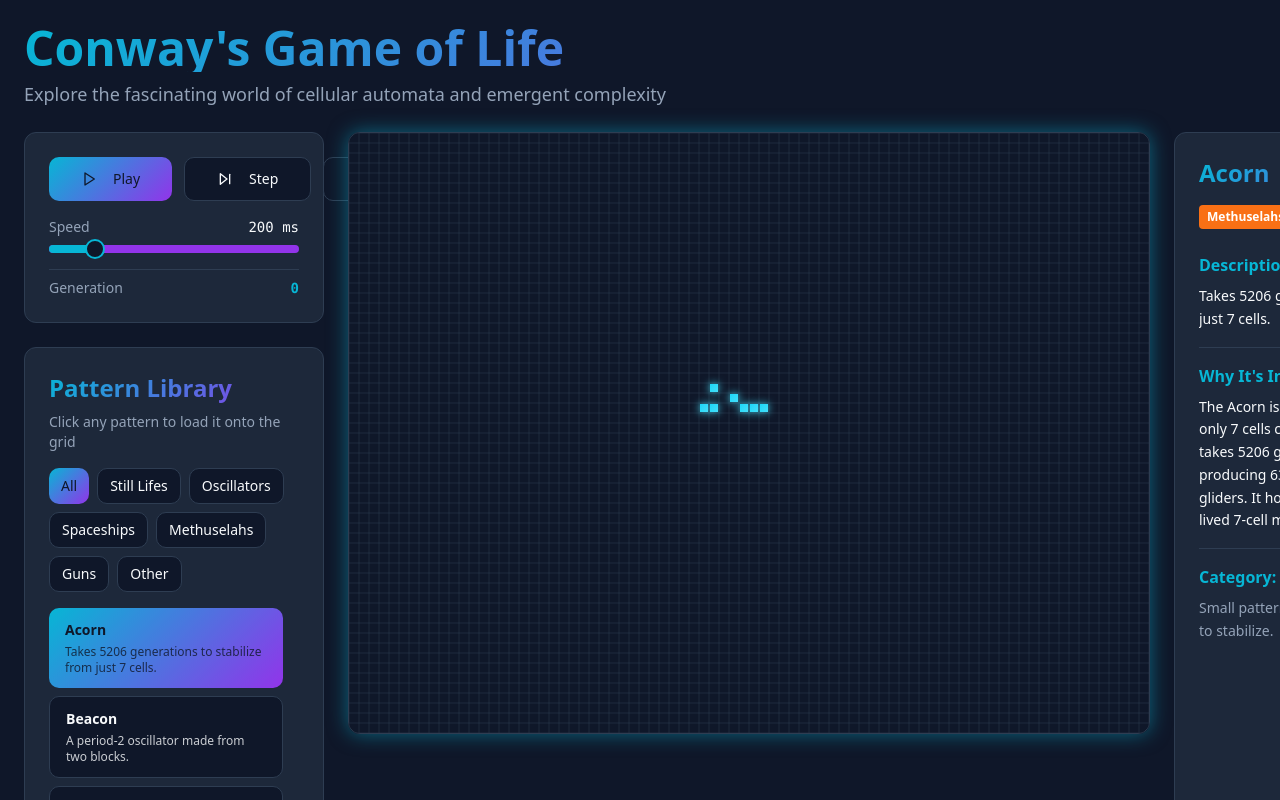
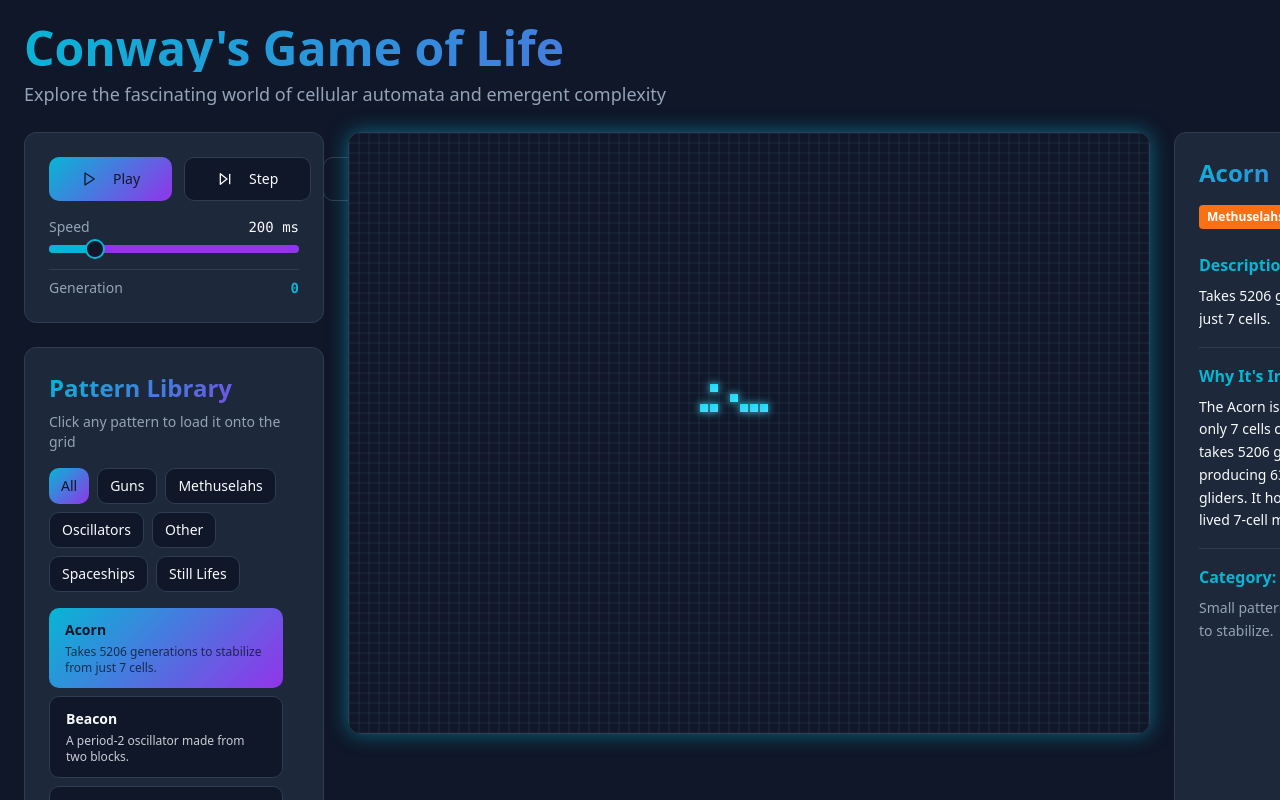
Before and after one commit to mkt1111/life-vault-explorer, a React (Vite) app: page / in a window 1280 px wide. Shown: the top 800 px of the page. Built offline with nearby package versions, Linux system fonts and the light colour scheme; the HTML template or start-up script is replaced by a standard one.

Commit message:
Fix category sorting

```diff
--- a/src/components/PatternLibrary.tsx
+++ b/src/components/PatternLibrary.tsx
@@ -43,7 +43,9 @@ export const PatternLibrary = ({ onSelectPattern, selectedPattern }: PatternLibr
         >
           All
         </Button>
-        {Object.entries(patternCategories).map(([key, category]) => (
+        {Object.entries(patternCategories)
+          .sort(([, a], [, b]) => a.name.localeCompare(b.name))
+          .map(([key, category]) => (
             <Button
               key={key}
               variant={selectedCategory === key ? "default" : "outline"}
```
Lines whose indentation alone changed are shown as unchanged.
